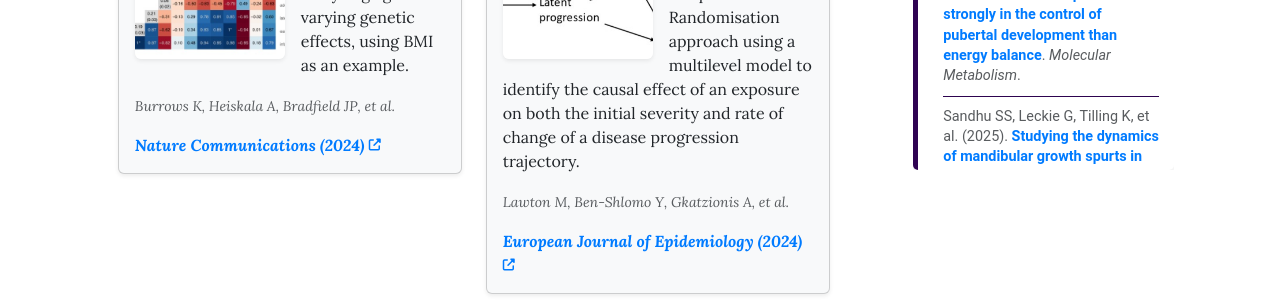
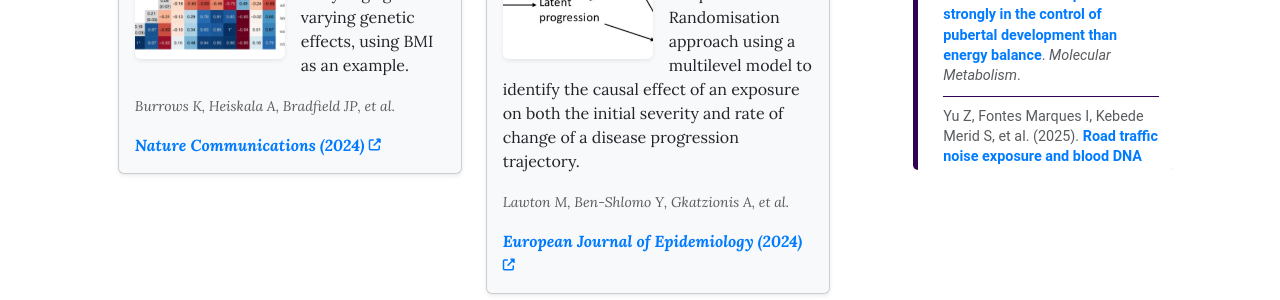
Before and after one commit to LongitudinalModelling/LongitudinalModelling.github.io, a Jekyll site: the page built from pages/publications.md, in a window 1280 px wide. Shown: the part 581-881 px from the top of the page. Built offline with Jekyll 4.4.1, drawn with Linux system fonts in a browser that asks for light colours.

Commit message:
Update publications_latest.yml

```diff
--- a/_data/publications_latest.yml
+++ b/_data/publications_latest.yml
@@ -3,6 +3,12 @@
   journal: "Molecular Metabolism"
   link: https://doi.org/10.1016/j.molmet.2025.102301
   date: 2025-12-10 # Used for sorting
+
+- authors: "Yu Z, Fontes Marques I, Kebede Merid S, et al."
+  title: "Road traffic noise exposure and blood DNA methylation at birth and in childhood: An epigenome-wide meta-analysis"
+  journal: "Environment International"
+  link: https://doi.org/10.1016/j.envint.2025.109976
+  date: 2025-12-02
 
 - authors: "Sandhu SS, Leckie G, Tilling K, et al."
   title: "Studying the dynamics of mandibular growth spurts in individuals with Class I and Class II skeletal growth patterns using the Bayesian superimposition by translation and rotation (SITAR) model"
```
